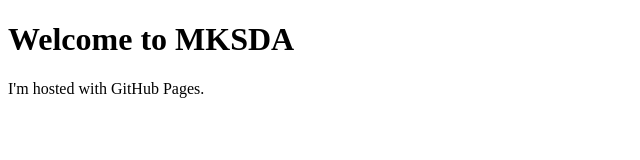
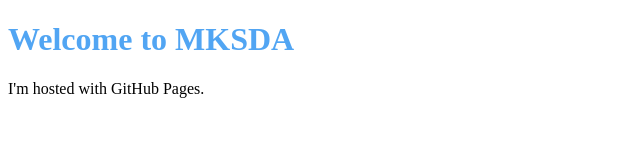
Before and after one commit to iTwoman/iTwoman.github.io, a plain HTML site: page index.html in a window 1280 px wide. Shown: the whole page, without its empty margins (0-640 px from the left). Drawn offline with Linux system fonts and the light colour scheme.

Commit message:
Update index.html
Color Change

```diff
--- a/index.html
+++ b/index.html
@@ -1,7 +1,7 @@
 <!DOCTYPE html>
 <html>
 <body>
-<h1>Welcome to MKSDA</h1>
+<h1 style="color:#51a5f3">Welcome to MKSDA</h1>
 <p>I'm hosted with GitHub Pages.</p>
 </body>
 </html>
```
